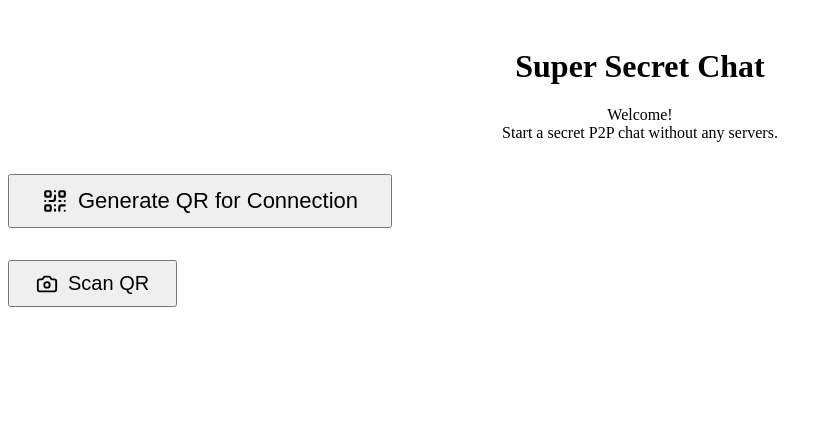
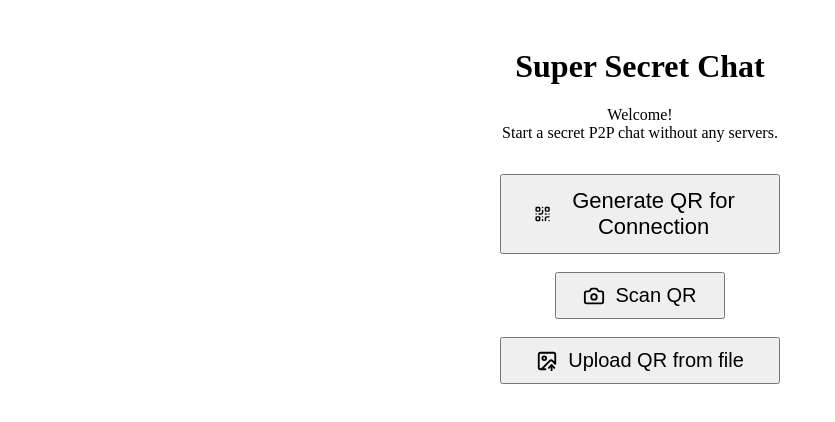
Before and after one commit to vovakirdan/ssc, a React (Vite) app: page / in a window 1280 px wide. Shown: the top 422 px of the page, without its empty margins (0-835 px from the left). Built offline with nearby package versions, Linux system fonts and the light colour scheme.

Commit message:
Add qrcode-decoder dependency and update WelcomePage component to include UploadQRButton. Enhance button styles in App.css for better layout and accessibility.

```diff
--- a/package.json
+++ b/package.json
@@ -14,6 +14,7 @@
     "@tauri-apps/api": "^2",
     "@tauri-apps/plugin-opener": "^2",
     "lucide-react": "^0.525.0",
+    "qrcode-decoder": "^0.3.4",
     "qrcode.react": "^4.2.0",
     "react": "^18.3.1",
     "react-dom": "^18.3.1",
--- a/src/App.css
+++ b/src/App.css
@@ -7,6 +7,13 @@
   font-weight: 600;
   transition: 0.14s;
   cursor: pointer;
+  margin: 0 0 0 0;
+  min-width: 220px;
+  min-height: 44px;
+  outline: none;
+  display: flex;
+  align-items: center;
+  justify-content: center;
 }
 .main-btn:hover {
   background: #2c3141;
--- /dev/null
+++ b/src/components/UploadQRButton.tsx
@@ -0,0 +1,58 @@
+import { useRef } from "react";
+import { ImageUp } from "lucide-react";
+import QrcodeDecoder from "qrcode-decoder";
+
+export default function UploadQRButton() {
+  const inputRef = useRef<HTMLInputElement>(null);
+
+  async function handleFileChange(e: React.ChangeEvent<HTMLInputElement>) {
+    const file = e.target.files?.[0];
+    if (!file) return;
+    const reader = new FileReader();
+    reader.onload = async function (event) {
+      const url = event.target?.result as string;
+      if (!url) return;
+      const qr = new QrcodeDecoder();
+      try {
+        const result = await qr.decodeFromImage(url);
+        if (result) {
+          alert("Scanned QR from file:\n" + result.data);
+        }
+        // Можно интегрировать дальше по логике чата
+      } catch (err) {
+        alert("Could not recognize QR code in image.");
+      }
+    };
+    reader.readAsDataURL(file);
+    // Сброс input, чтобы повторная загрузка работала
+    if (inputRef.current) inputRef.current.value = "";
+  }
+
+  return (
+    <>
+      <button
+        className="main-btn"
+        style={{
+          fontSize: 20,
+          padding: "10px 26px",
+          display: "flex",
+          alignItems: "center",
+          gap: 10,
+          width: 280,
+          justifyContent: "center",
+        }}
+        onClick={() => inputRef.current?.click()}
+      >
+        <ImageUp size={22} />
+        Upload QR from file
+      </button>
+      <input
+        ref={inputRef}
+        type="file"
+        accept="image/*"
+        onChange={handleFileChange}
+        style={{ display: "none" }}
+      />
+    </>
+  );
+}
--- a/src/components/WelcomePage.tsx
+++ b/src/components/WelcomePage.tsx
@@ -1,5 +1,6 @@
 import { QrCode } from "lucide-react";
 import ScanButton from "./ScanButton";
+import UploadQRButton from "./UploadQRButton"; // Новый компонент
 
 type Props = {
   onShowQR: () => void;
@@ -9,13 +10,37 @@ export default function WelcomePage({ onShowQR }: Props) {
   return (
     <div style={{ textAlign: "center", marginTop: 48 }}>
       <h1 style={{ fontWeight: 700 }}>Super Secret Chat</h1>
-      <p>Welcome! <br />Start a secret P2P chat without any servers.</p>
-      <div style={{ margin: "32px 0" }}>
-        <button onClick={onShowQR} className="main-btn" style={{ fontSize: 22, padding: "12px 32px", display: "flex", alignItems: "center", gap: 10 }}>
+      <p>
+        Welcome! <br />
+        Start a secret P2P chat without any servers.
+      </p>
+      <div
+        style={{
+          margin: "32px 0",
+          display: "flex",
+          flexDirection: "column",
+          alignItems: "center",
+          gap: 18,
+        }}
+      >
+        <button
+          onClick={onShowQR}
+          className="main-btn"
+          style={{
+            fontSize: 22,
+            padding: "12px 32px",
+            display: "flex",
+            alignItems: "center",
+            gap: 10,
+            width: 280,
+            justifyContent: "center",
+          }}
+        >
           <QrCode size={26} /> Generate QR for Connection
         </button>
+        <ScanButton />
+        <UploadQRButton />
       </div>
-      <ScanButton />
     </div>
   );
 }
```
Also changed, not shown: Рисунок1.png (added), 1 other file (tests, documents, lock files or other folders).
